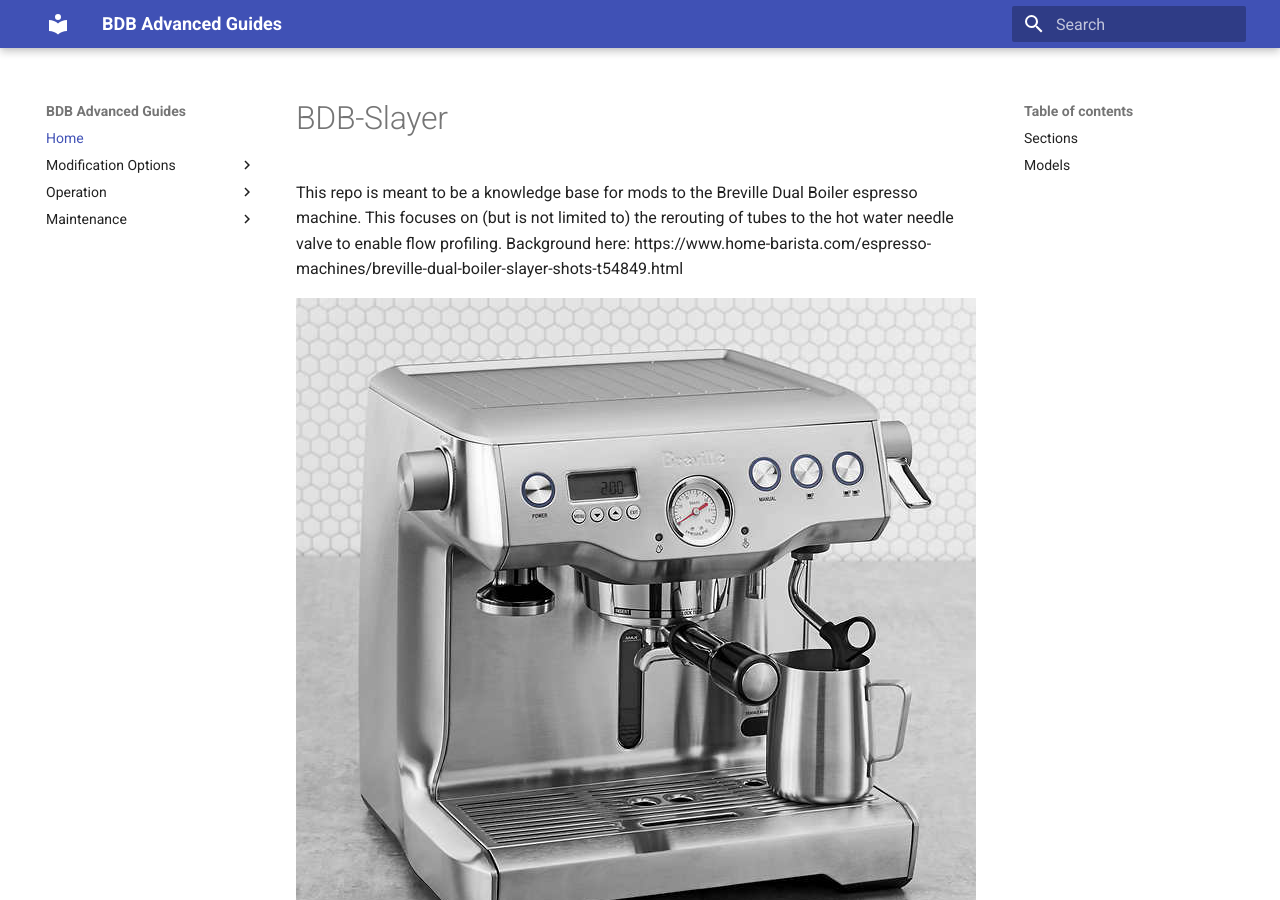
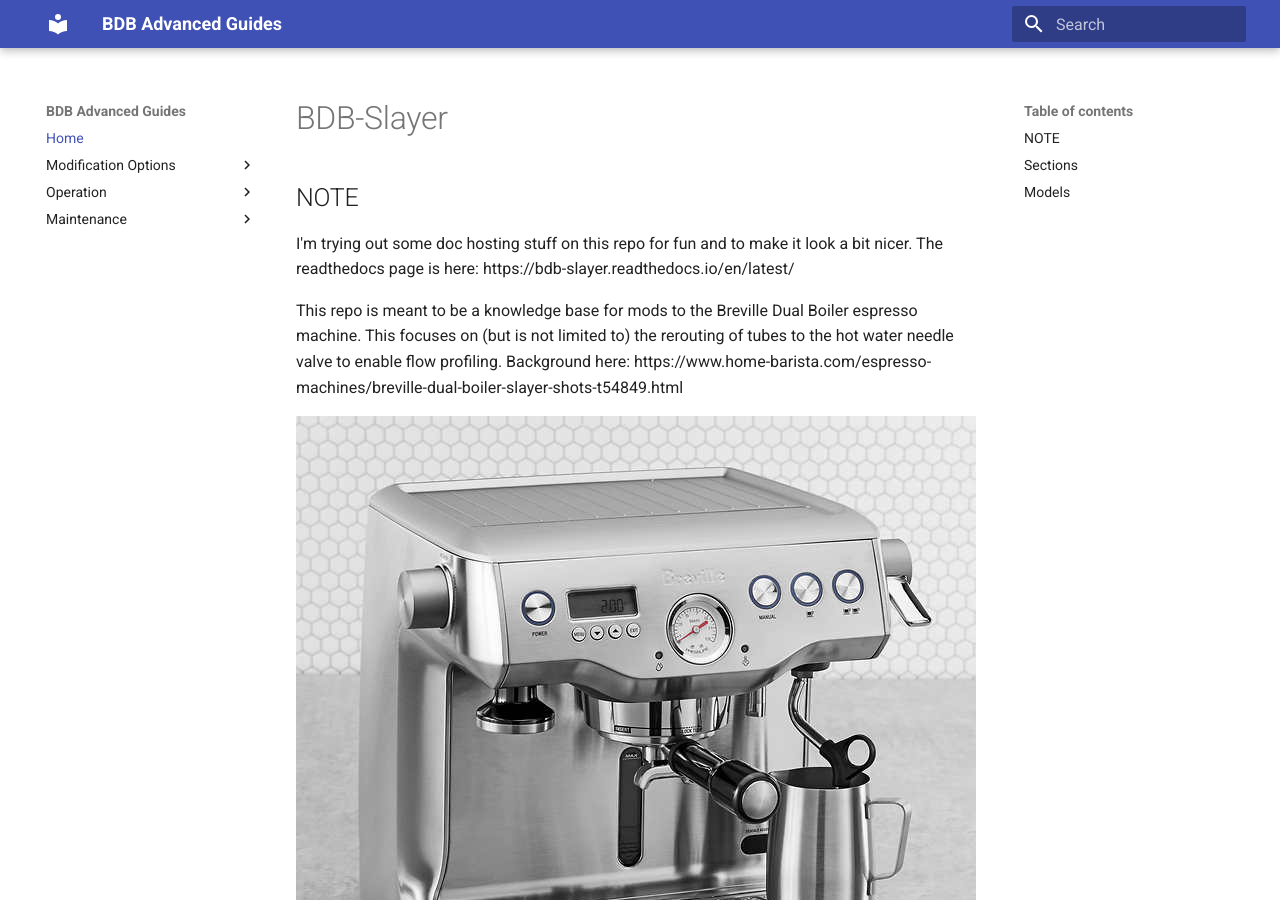
Before and after one commit to qporzk/BDB-Slayer, an MkDocs documentation site: the page built from docs/README.md, in a window 1280 px wide and 900 px high. Built offline with MkDocs 1.6.1 and Material for MkDocs 9.7.7, drawn with Linux system fonts in a browser that asks for light colours.

Commit message:
Update README.md

```diff
--- a/docs/README.md
+++ b/docs/README.md
@@ -1,8 +1,12 @@
 # BDB-Slayer
+
+## NOTE
+
+I'm trying out some doc hosting stuff on this repo for fun and to make it look a bit nicer. The readthedocs page is here: https://bdb-slayer.readthedocs.io/en/latest/
 
 This repo is meant to be a knowledge base for mods to the Breville Dual Boiler espresso machine. This focuses on (but is not limited to) the rerouting of tubes to the hot water needle valve to enable flow profiling. Background here: https://www.home-barista.com/espresso-machines/breville-dual-boiler-slayer-shots-t54849.html
 
-![BDB Stock Photo](https://github.com/qporzk/BDB-Slayer/blob/master/docs/Pictures/BDB.jpg)
+![Sample Image](https://raw.githubusercontent.com/qporzk/BDB-Slayer/master/docs/Pictures/BDB.jpg)
 
 ## Sections
 
```
